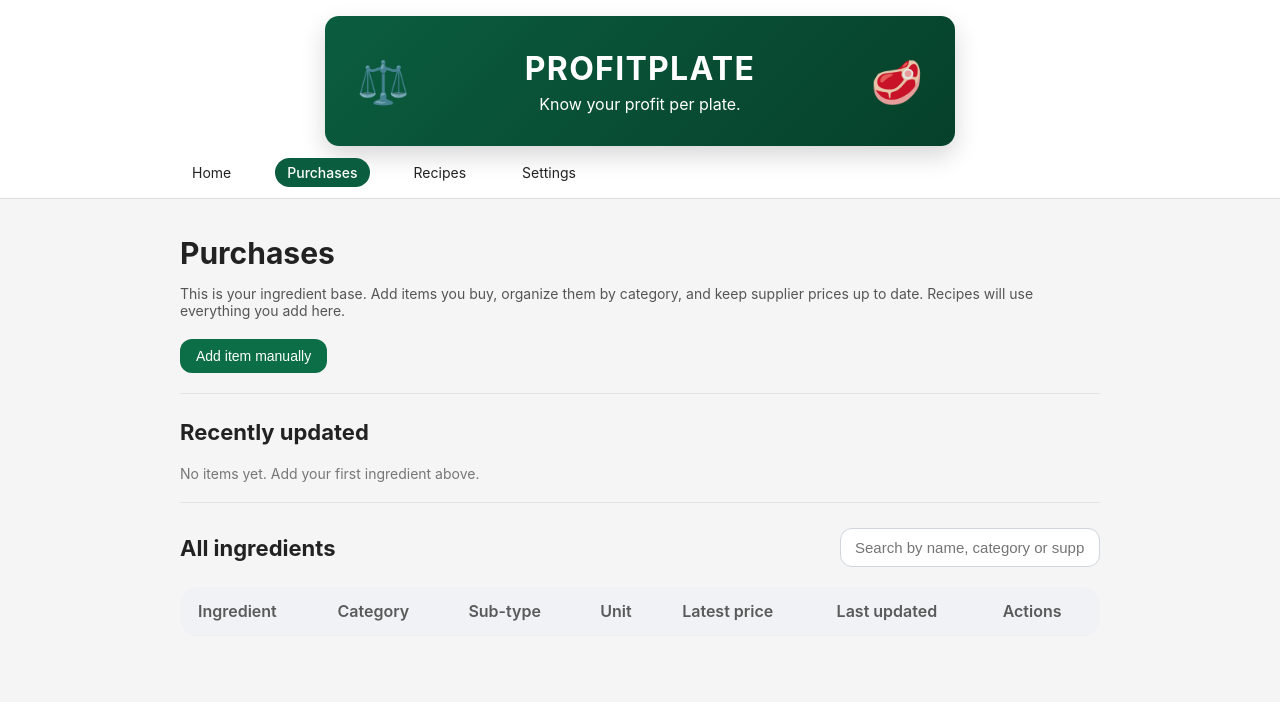
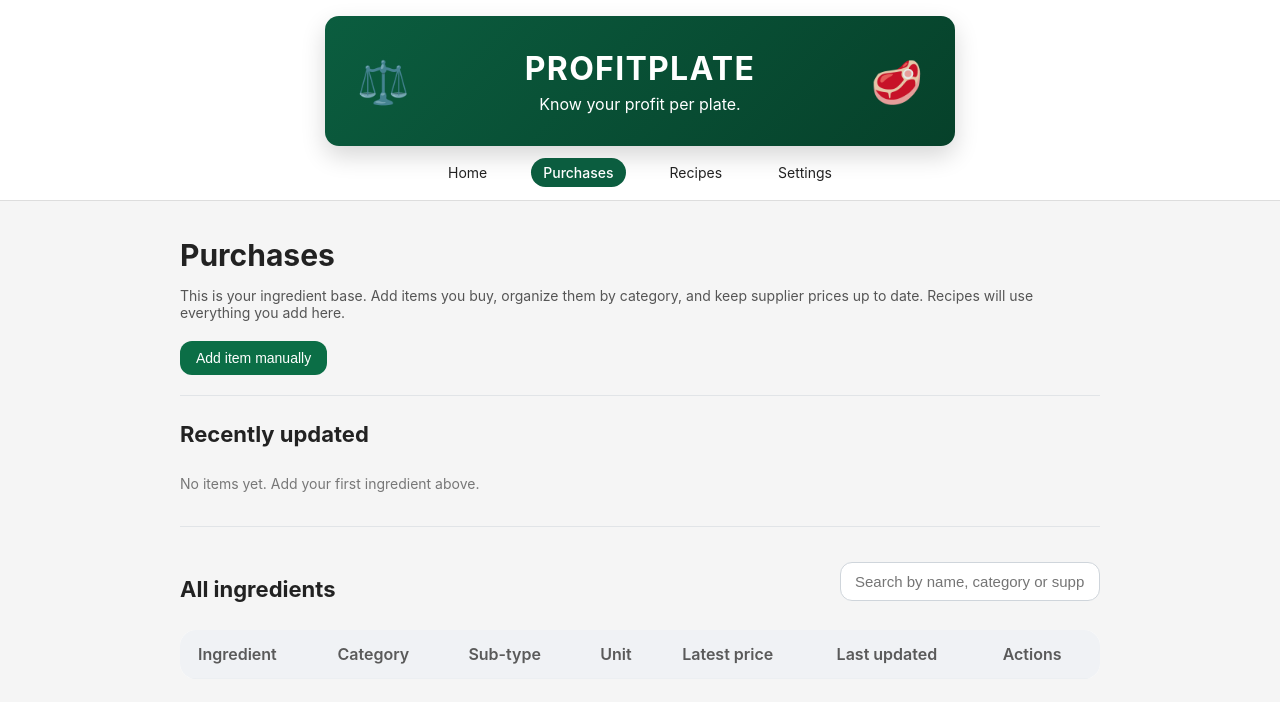
Before and after one commit to TwelveAM/ProfitPlate, a plain HTML site: page purchases.html in a window 1280 px wide. Drawn offline with Linux system fonts and the light colour scheme.

Commit message:
Update purchases.html

```diff
--- a/purchases.html
+++ b/purchases.html
@@ -5,7 +5,6 @@
   <title>Purchases – ProfitPlate</title>
   <meta name="viewport" content="width=device-width, initial-scale=1.0" />
 
-  <!-- Global form/table styles -->
   <link rel="stylesheet" href="assets/styles.css" />
 
   <style>
@@ -13,13 +12,11 @@
       --green-main: #0b5d3f;
       --green-dark: #06412a;
       --bg: #f5f5f5;
-      --text-main: #222222;
-      --text-muted: #555555;
+      --text-main: #222;
+      --text-muted: #555;
     }
 
-    * {
-      box-sizing: border-box;
-    }
+    * { box-sizing: border-box; }
 
     body {
       margin: 0;
@@ -35,8 +32,8 @@
     }
 
     header {
-      background-color: #ffffff;
-      border-bottom: 1px solid #dddddd;
+      background: #fff;
+      border-bottom: 1px solid #ddd;
     }
 
     .header-inner {
@@ -45,7 +42,7 @@
       padding: 12px 20px 10px;
     }
 
-    /* Hero banner */
+    /* HERO BANNER */
     .hero-banner {
       width: 630px;
       max-width: 100%;
@@ -57,14 +54,11 @@
       align-items: center;
       justify-content: space-between;
       padding: 0 32px;
-      color: #ffffff;
-      box-shadow: 0 10px 24px rgba(0, 0, 0, 0.16);
+      color: #fff;
+      box-shadow: 0 10px 24px rgba(0,0,0,0.16);
     }
 
-    .hero-icons {
-      font-size: 42px;
-      opacity: 0.9;
-    }
+    .hero-icons { font-size: 42px; opacity: 0.9; }
 
     .hero-title-block {
       text-align: center;
@@ -85,75 +79,45 @@
       font-weight: 400;
     }
 
-    nav {
-      margin-top: 6px;
-      margin-bottom: 6px;
-    }
-
+    /* NAV */
     .nav-list {
       list-style: none;
       padding: 0;
-      margin: 0;
+      margin: 10px 0 8px;
       display: flex;
       gap: 32px;
       align-items: center;
+      justify-content: center;
     }
 
     .nav-link {
       text-decoration: none;
       font-size: 14px;
-      color: #222222;
+      color: #222;
       padding: 6px 12px;
       border-radius: 999px;
-      transition: background-color 0.15s ease;
+      transition: 0.15s;
     }
 
-    .nav-link:hover {
-      background-color: rgba(11, 93, 63, 0.1);
-    }
+    .nav-link:hover { background: rgba(11,93,63,0.1); }
+    .nav-link.active { background: var(--green-main); color: #fff; font-weight: 500; }
 
-    .nav-link.active {
-      background-color: var(--green-main);
-      color: #ffffff;
-      font-weight: 500;
-    }
+    h1 { font-size: 30px; margin-bottom: 10px; }
+    h2 { font-size: 22px; margin-top: 24px; margin-bottom: 8px; }
+    p { font-size: 14px; color: var(--text-muted); }
 
-    h1 {
-      font-size: 30px;
-      margin-bottom: 10px;
-    }
+    .mt-20 { margin-top: 20px; }
 
-    h2 {
-      font-size: 22px;
-      margin-top: 24px;
-      margin-bottom: 8px;
-    }
-
-    p {
-      font-size: 14px;
-      color: var(--text-muted);
-    }
-
-    .mt-20 {
-      margin-top: 20px;
-    }
-
+    /* FORM GRID */
     .form-grid {
       display: grid;
       grid-template-columns: 1fr 1fr;
       gap: 14px 20px;
     }
 
-    .form-grid-full {
-      grid-column: 1 / -1;
-    }
+    .form-grid-full { grid-column: 1 / -1; }
 
-    label {
-      font-size: 13px;
-      font-weight: 500;
-      margin-bottom: 4px;
-      display: block;
-    }
+    label { font-size: 13px; font-weight: 500; margin-bottom: 4px; display: block; }
 
     .actions-row {
       display: flex;
@@ -162,19 +126,32 @@
       margin-top: 16px;
     }
 
-    /* search + heading row */
+    /* TABLE HEADER + SEARCH */
     .table-header-row {
       display: flex;
       justify-content: space-between;
       align-items: center;
+      flex-wrap: wrap;
       gap: 16px;
-      flex-wrap: wrap;
       margin-top: 10px;
     }
 
-    .table-header-row h2 {
+    /* ======================== */
+    /* FIXED: RECENTLY UPDATED  */
+    /* ======================== */
+    #recent-list {
+      display: flex;
+      flex-wrap: wrap;
+      gap: 12px;
+      margin-top: 14px;
+    }
+
+    #recent-list .card-updated {
+      flex: 1 1 300px;
       margin: 0;
+      padding: 12px 16px !important;
     }
+
   </style>
 </head>
 
@@ -192,7 +169,7 @@
       <div class="hero-icons">🥩</div>
     </div>
 
-      <!-- Navigation -->
+    <!-- Nav -->
     <nav>
       <ul class="nav-list">
         <li><a class="nav-link" href="index.html">Home</a></li>
@@ -208,21 +185,21 @@
 <div class="page">
   <h1>Purchases</h1>
   <p>
-      This is your ingredient base. Add items you buy, organize them by category, and keep supplier prices up to date.
-      Recipes will use everything you add here.
+    This is your ingredient base. Add items you buy, organize them by category,
+    and keep supplier prices up to date. Recipes will use everything you add here.
   </p>
 
-    <!-- Add item button -->
   <div class="mt-20">
     <button type="button" class="btn btn-primary" onclick="toggleAddForm()">Add item manually</button>
   </div>
 
-    <!-- Add / edit form (hidden by default, toggled by app.js) -->
+  <!-- Add/Edit Form -->
   <div id="add-item-form" class="mt-20 hidden">
     <h2 id="add-item-title">Add a new purchase item</h2>
 
     <form id="purchase-form">
       <div class="form-grid">
+
         <div>
           <label for="item-name">Name</label>
           <input id="item-name" type="text" placeholder="e.g. Butter 82% fat" />
@@ -232,20 +209,18 @@
           <label for="item-category">Category</label>
           <select id="item-category">
             <option value="">Select...</option>
-              <option>Meat &amp; Fish</option>
-              <option>Dairy &amp; Eggs</option>
-              <option>Vegetables &amp; Fruit</option>
+            <option>Meat & Fish</option>
+            <option>Dairy & Eggs</option>
+            <option>Vegetables & Fruit</option>
             <option>Dry Goods</option>
-              <option>Spices &amp; Condiments</option>
+            <option>Spices & Condiments</option>
             <option>Other</option>
           </select>
         </div>
 
         <div>
           <label for="item-subtype">Sub-type</label>
-            <select id="item-subtype">
-              <option value="">Select...</option>
-            </select>
+          <select id="item-subtype"><option value="">Select...</option></select>
         </div>
 
         <div>
@@ -262,8 +237,6 @@
             <option value="l">L</option>
             <option value="ml">ml</option>
             <option value="pcs">pcs</option>
-              <option value="tray">tray</option>
-              <option value="box">box</option>
           </select>
         </div>
 
@@ -272,10 +245,11 @@
           <input id="item-price" type="number" step="0.0001" placeholder="e.g. 0.045" />
         </div>
 
+        <!-- PACK HELPER -->
         <div class="form-grid-full">
-            <h3 style="margin: 16px 0 6px; font-size: 15px;">Or use pack helper</h3>
-            <p style="margin: 0 0 10px; font-size: 13px; color: var(--text-muted);">
-              Example: 100 gr for 5 € → automatically calculates €/gr or €/kg based on selected recipe unit.
+          <h3 style="margin:16px 0 6px;font-size:15px;">Or use pack helper</h3>
+          <p style="margin:0 0 10px;font-size:13px;color:var(--text-muted);">
+            Example: 100 gr for 5 € → auto-converts price per unit.
           </p>
         </div>
 
@@ -307,35 +281,31 @@
 
         <div class="form-grid-full">
           <label for="item-notes">Notes (optional)</label>
-            <textarea id="item-notes" rows="2" placeholder="Fat %, origin, brand notes…"></textarea>
+          <textarea id="item-notes" rows="2" placeholder="Fat %, origin, brand…"></textarea>
         </div>
+
       </div>
 
       <div class="actions-row">
         <button type="button" class="btn btn-secondary" onclick="toggleAddForm()">Cancel</button>
         <button type="submit" class="btn btn-primary">Save item</button>
       </div>
+
     </form>
   </div>
 
   <hr class="mt-20" />
 
-    <!-- Recently updated -->
+  <!-- RECENTLY UPDATED -->
   <h2>Recently updated</h2>
-    <div id="recent-list" class="mt-20"></div>
+  <div id="recent-list"></div>
 
   <hr class="mt-20" />
 
-    <!-- Table + search -->
+  <!-- TABLE -->
   <div class="table-header-row">
     <h2>All ingredients</h2>
-      <input
-        id="search-input"
-        type="text"
-        placeholder="Search by name, category or supplier…"
-        class="small-input"
-        style="max-width: 260px; width: 100%;"
-      />
+    <input id="search-input" type="text" placeholder="Search by name, category or supplier…" style="max-width:260px;width:100%;" />
   </div>
 
   <table class="mt-20">
@@ -350,13 +320,10 @@
         <th>Actions</th>
       </tr>
     </thead>
-      <tbody id="purchase-table">
-        <!-- Filled by app.js -->
-      </tbody>
+    <tbody id="purchase-table"></tbody>
   </table>
 </div>
 
-  <!-- Shared app logic: storage + Purchases page behaviour -->
 <script src="assets/app.js"></script>
 </body>
 </html>
```
Lines whose indentation alone changed are shown as unchanged.
